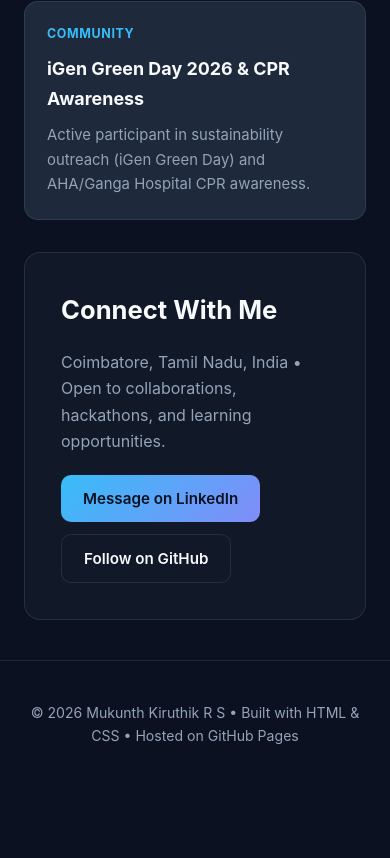
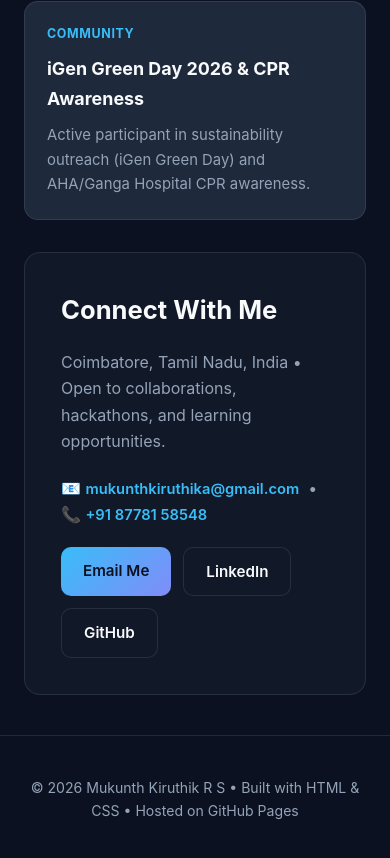
Before and after one commit to mukunthkiruthik-ai/mukunthkiruthik-ai.github.io, a plain HTML site: page index.html in a window 390 px wide. Shown: the part 2662-3520 px from the top of the page. Before the commit the page ends 3449 px from the top, so only its background shows below. Drawn offline with Linux system fonts and the light colour scheme.

Commit message:
Add contact email and phone number to portfolio

```diff
--- a/index.html
+++ b/index.html
@@ -116,9 +116,15 @@
     <section id="contact" class="section contact-box">
       <h2>Connect With Me</h2>
       <p>Coimbatore, Tamil Nadu, India • Open to collaborations, hackathons, and learning opportunities.</p>
+      <p style="margin-bottom: 20px;">
+        📧 <a class="card-link" href="mailto:mukunthkiruthika@gmail.com">mukunthkiruthika@gmail.com</a>
+        &nbsp;•&nbsp;
+        📞 <a class="card-link" href="tel:+918778158548">+91 87781 58548</a>
+      </p>
       <div class="cta-row">
-        <a class="btn primary" href="https://www.linkedin.com/in/mukunth-kiruthik-r-s-710178220/" target="_blank" rel="noopener">Message on LinkedIn</a>
-        <a class="btn secondary" href="https://github.com/mukunthkiruthik-ai" target="_blank" rel="noopener">Follow on GitHub</a>
+        <a class="btn primary" href="mailto:mukunthkiruthika@gmail.com">Email Me</a>
+        <a class="btn secondary" href="https://www.linkedin.com/in/mukunth-kiruthik-r-s-710178220/" target="_blank" rel="noopener">LinkedIn</a>
+        <a class="btn secondary" href="https://github.com/mukunthkiruthik-ai" target="_blank" rel="noopener">GitHub</a>
       </div>
     </section>
   </main>
```
